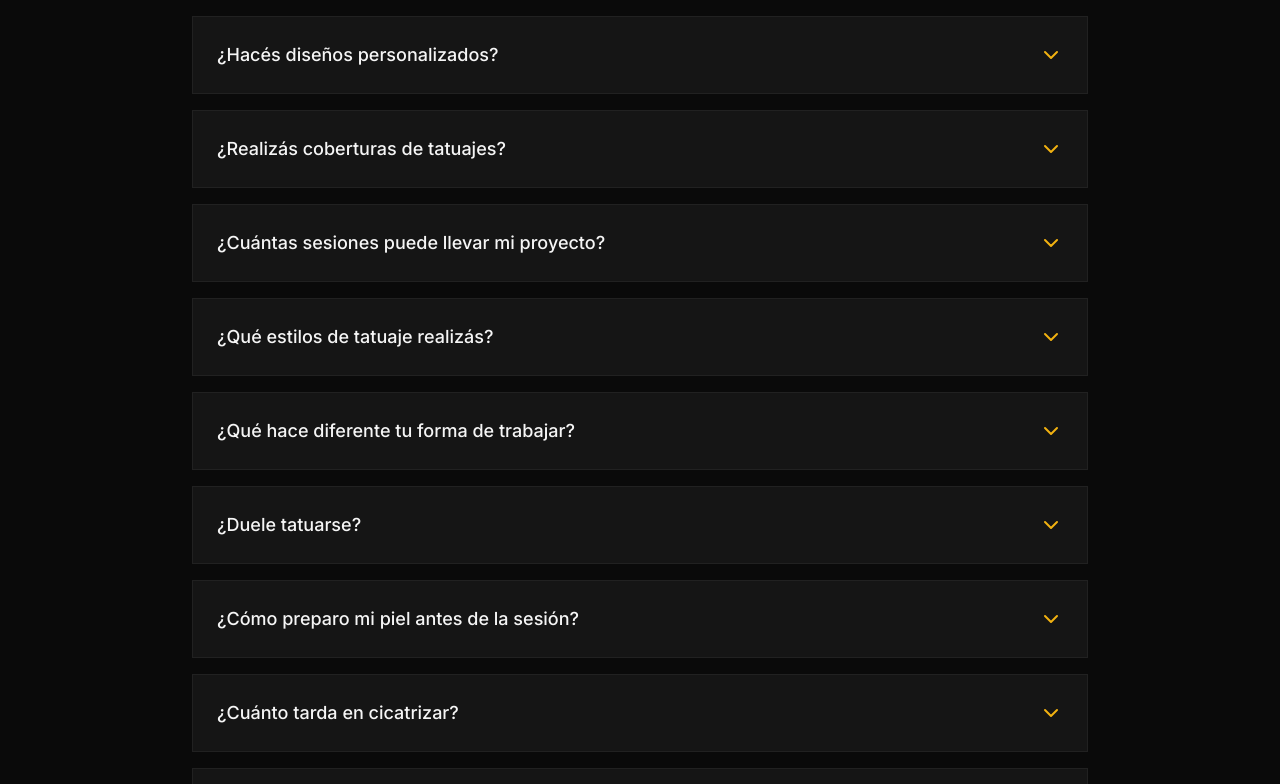
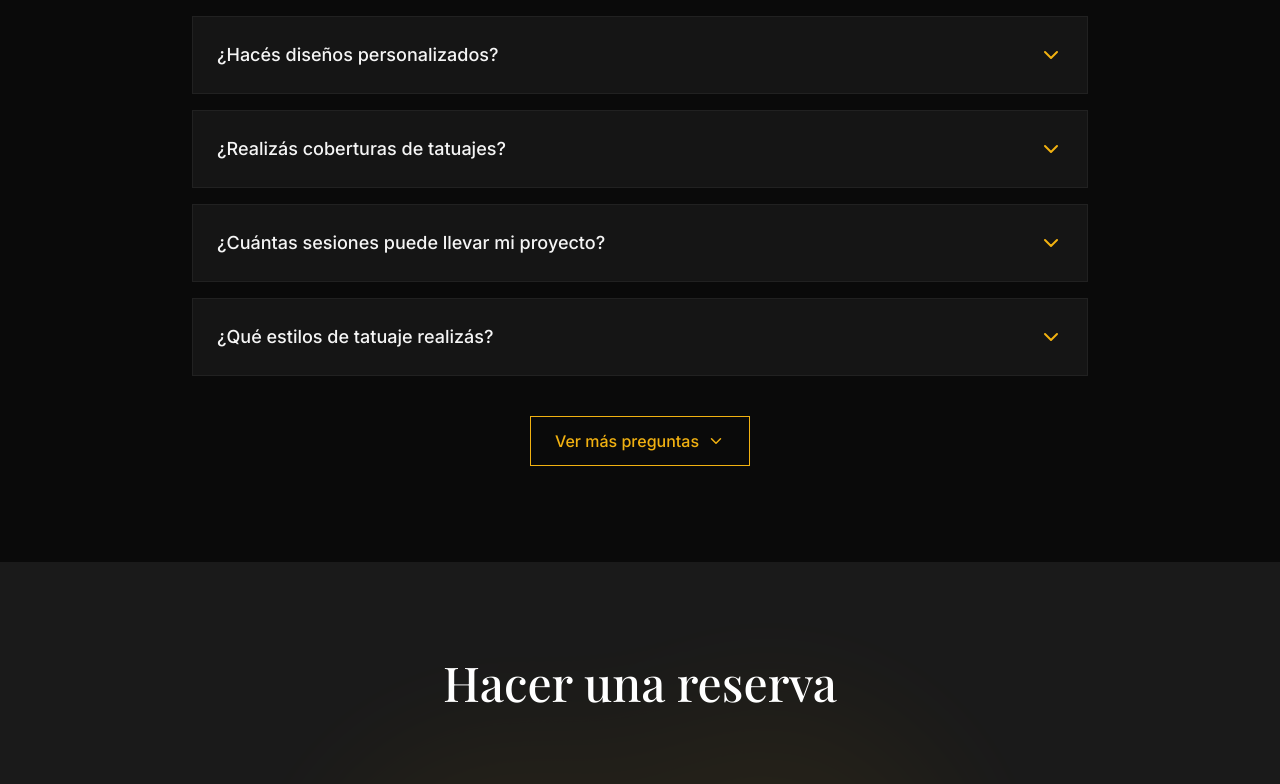
Before and after one commit to HaroldR23/stiven-tatu-frontend, a Next.js app: page / in a window 1280 px wide. Shown: the part 3566-4350 px from the top of the page. Built offline with nearby package versions, Linux system fonts and the light colour scheme; a web font is replaced by a local one.

Commit message:
feat: implement button for showing more FAQ items

```diff
--- a/app/(landingPage)/components/FAQ.tsx
+++ b/app/(landingPage)/components/FAQ.tsx
@@ -5,8 +5,15 @@ import { FAQContent } from '@/app/constants';
 import { FAQProps } from '@/app/models';
 
 
+const INITIAL_VISIBLE = 6;
+
 const FAQ = ({ language }: FAQProps) => {
   const [openIndex, setOpenIndex] = useState<number | null>(null);
+  const [showAll, setShowAll] = useState(false);
+
+  const allFaqs = FAQContent[language].faqs;
+  const visibleFaqs = showAll ? allFaqs : allFaqs.slice(0, INITIAL_VISIBLE);
+  const hasMore = allFaqs.length > INITIAL_VISIBLE;
 
   return (
     <section id="faq" className="py-24 px-4 sm:px-6 lg:px-8 bg-background">
@@ -27,7 +34,7 @@ const FAQ = ({ language }: FAQProps) => {
         </motion.div>
 
         <div className="space-y-4">
-          {FAQContent[language].faqs.map((faq, index) => (
+          {visibleFaqs.map((faq, index) => (
             <motion.div
               key={index}
               initial={{ opacity: 0, y: 20 }}
@@ -63,6 +70,32 @@ const FAQ = ({ language }: FAQProps) => {
             </motion.div>
           ))}
         </div>
+
+        {hasMore && (
+          <motion.div
+            initial={{ opacity: 0 }}
+            animate={{ opacity: 1 }}
+            transition={{ duration: 0.4 }}
+            className="flex justify-center mt-10"
+          >
+            <button
+              onClick={() => setShowAll(prev => !prev)}
+              className="flex items-center gap-2 px-6 py-3 border border-accent text-accent hover:bg-accent hover:text-background transition-colors"
+            >
+              <span>
+                {showAll
+                  ? (language === 'es' ? 'Ver menos' : 'Show less')
+                  : (language === 'es' ? 'Ver más preguntas' : 'Show more questions')}
+              </span>
+              <motion.div
+                animate={{ rotate: showAll ? 180 : 0 }}
+                transition={{ duration: 0.3 }}
+              >
+                <ChevronDown size={18} />
+              </motion.div>
+            </button>
+          </motion.div>
+        )}
       </div>
     </section>
   );
```
